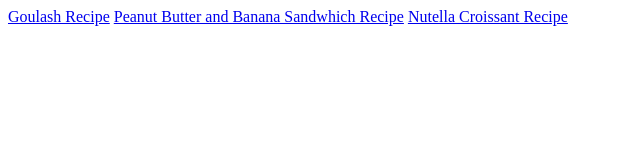
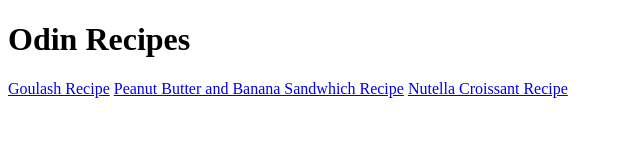
Before and after one commit to Tickleware/odin-recipes, a plain HTML site: page index.html in a window 1280 px wide. Shown: the whole page, without its empty margins (0-640 px from the left). Drawn offline with Linux system fonts and the light colour scheme.

Commit message:
-Fixed issue where page title displayed <h1></h1>

```diff
--- a/index.html
+++ b/index.html
@@ -3,8 +3,9 @@
 <head>
     <meta charset="UTF-8">
     <title>
-<h1>Odin Recipes</h1>
+        Odin Recipes
     </title>
+    <h1>Odin Recipes</h1>
 </head>
 
 <body>
```
